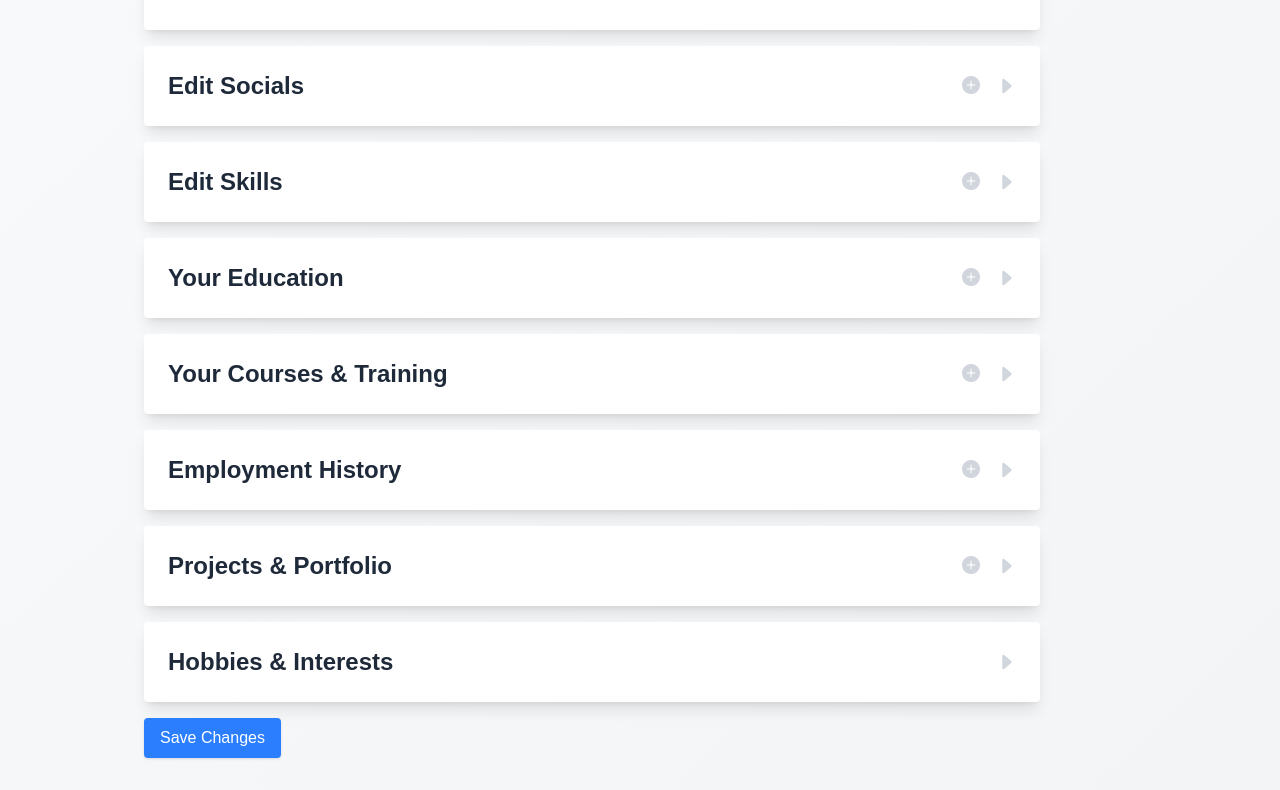
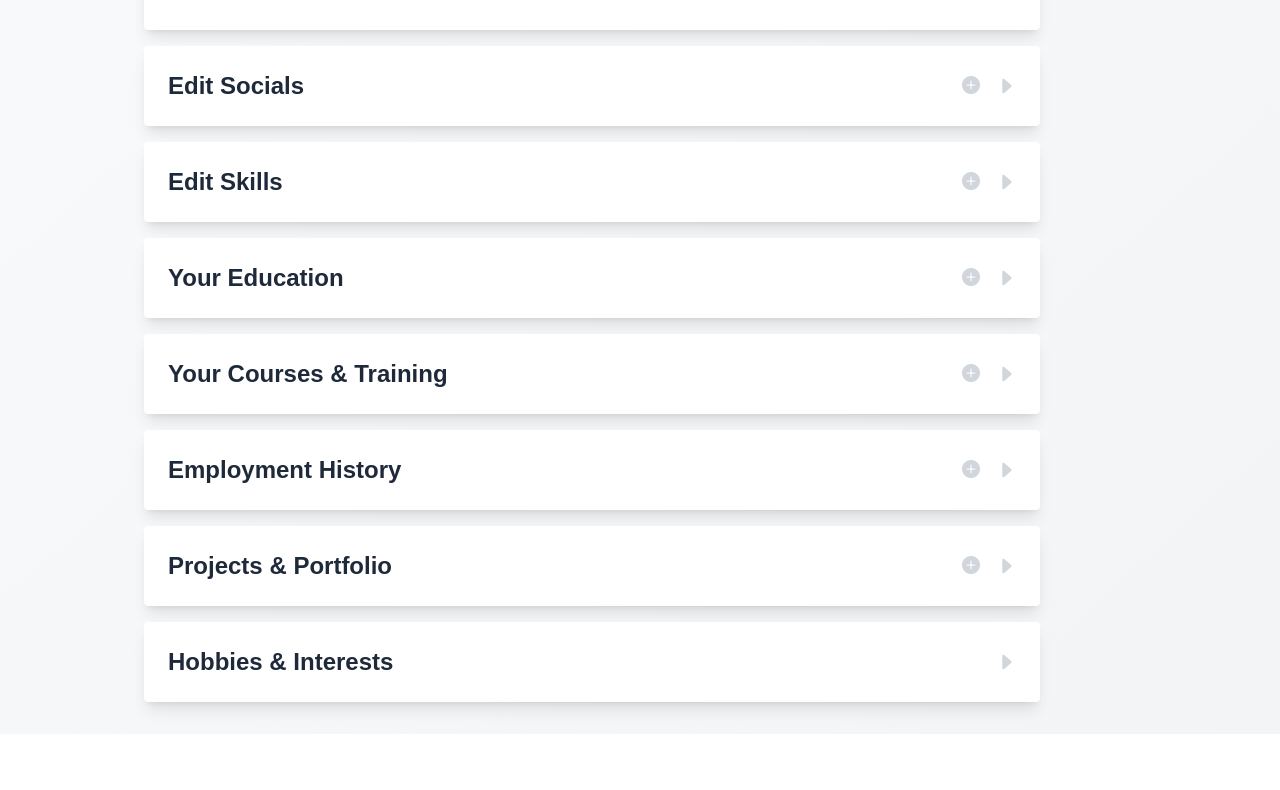
Before and after one commit to KiwiFunk/resume-builder, a Next.js app in the folder resume-app/: page /edit-details in a window 1280 px wide. Shown: the part 426-1216 px from the top of the page. After the commit the page ends 1160 px from the top, so only its background shows below. Built offline with nearby package versions, Linux system fonts and the light colour scheme.

Commit message:
Removed redundant second save button - toolbar is now sticky

```diff
--- a/resume-app/src/app/edit-details/page.js
+++ b/resume-app/src/app/edit-details/page.js
@@ -548,14 +548,6 @@ export default function EditDetailsPage() {
                         <p className="text-gray-400 text-sm">Sentences will be automatically formatted as bullet points.</p>
                     </CollapsibleContainer>
 
-                    {/* Submit button */}
-                    <button
-                        type="button"
-                        onClick={handleSave}
-                        className="mt-4 px-4 py-2 bg-blue-500 text-white rounded shadow hover:bg-blue-600 cursor-pointer"
-                    >
-                        Save Changes
-                    </button>
                 </form>
             </div>
         </main>
```
